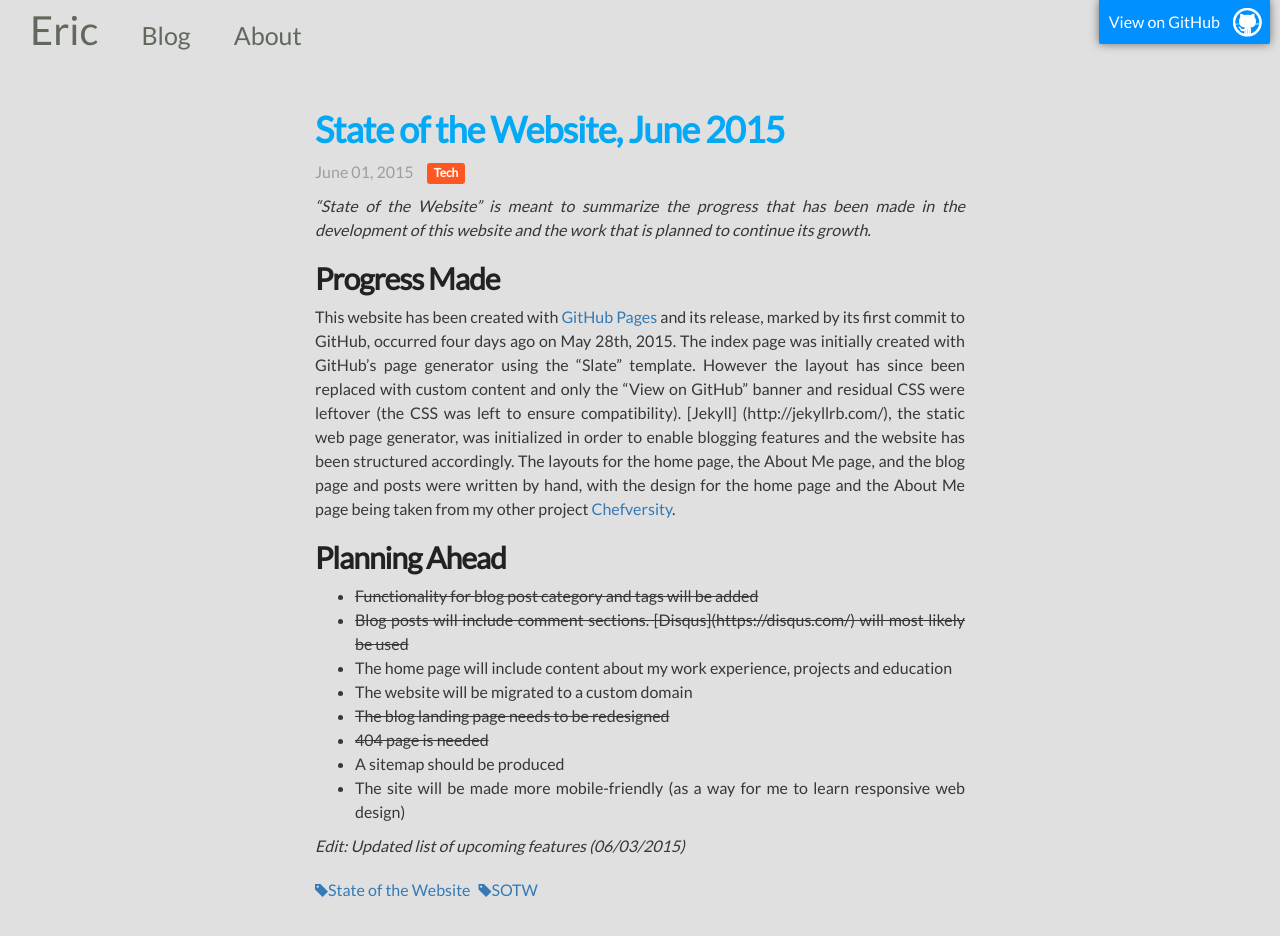
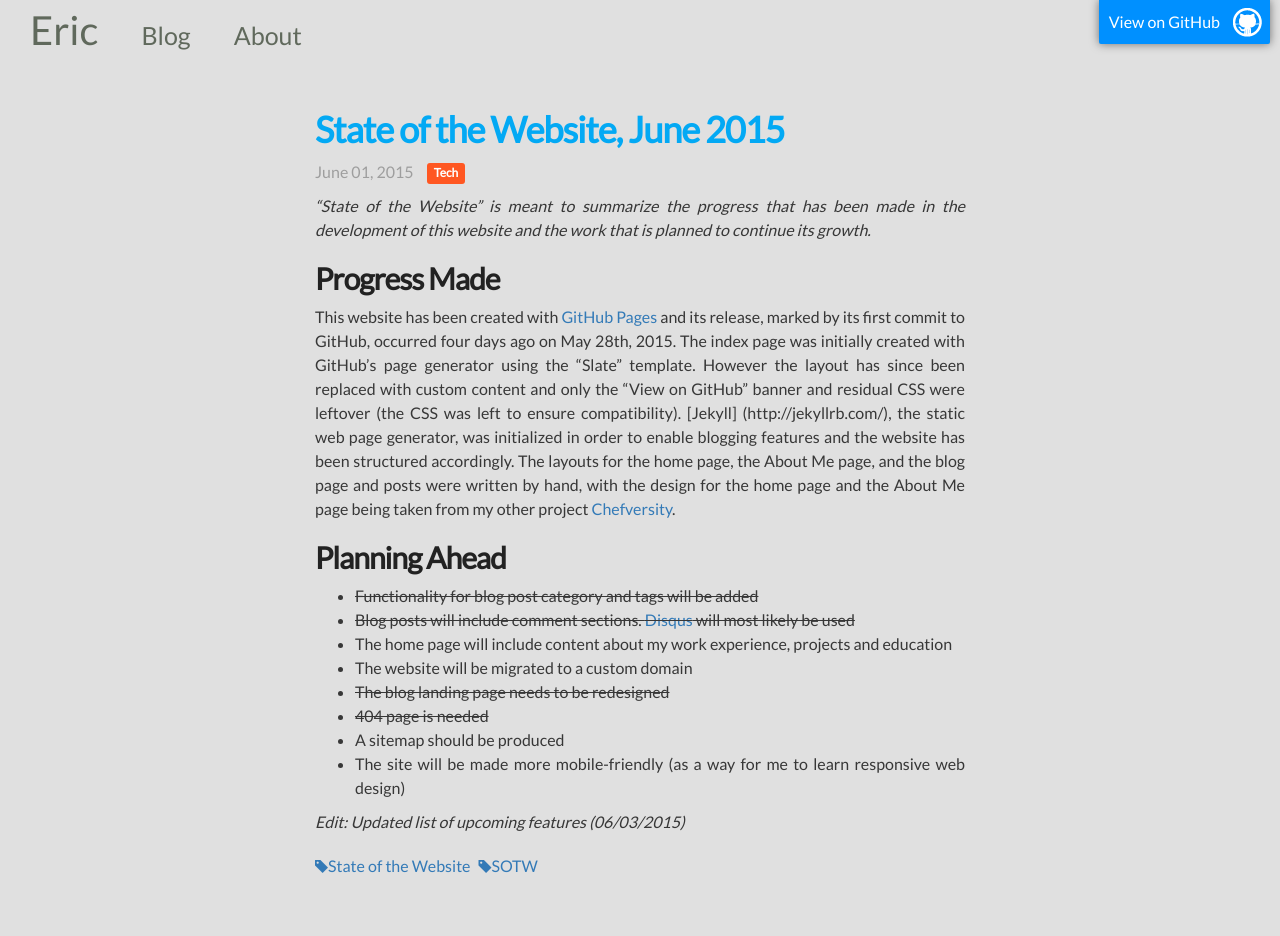
Before and after one commit to eric-cc-su/eric-cc-su.github.io, a Jekyll site: the page built from _posts/2015-06-01-state-of-the-website-june-2015.md, in a window 1280 px wide and 952 px high. Shown: the top 936 px of the window. Built offline with Jekyll 4.4.1, drawn with Linux system fonts in a browser that asks for light colours; comment, search, counter and statistics services are not loaded; some of the changed lines change nothing that is shown.

Commit message:
Update SOTW
Edited link after <strike> tag implemented

```diff
--- a/_posts/2015-06-01-state-of-the-website-june-2015.md
+++ b/_posts/2015-06-01-state-of-the-website-june-2015.md
@@ -23,7 +23,7 @@ posts were written by hand, with the design for the home page and the About Me p
 ## Planning Ahead
 
 * <strike>Functionality for blog post category and tags will be added</strike>
-* <strike>Blog posts will include comment sections. [Disqus](https://disqus.com/) will most likely be used</strike>
+* <strike>Blog posts will include comment sections. <a href="https://disqus.com/">Disqus</a> will most likely be used</strike>
 * The home page will include content about my work experience, projects and education
 * The website will be migrated to a custom domain
 * <strike>The blog landing page needs to be redesigned</strike>
```
